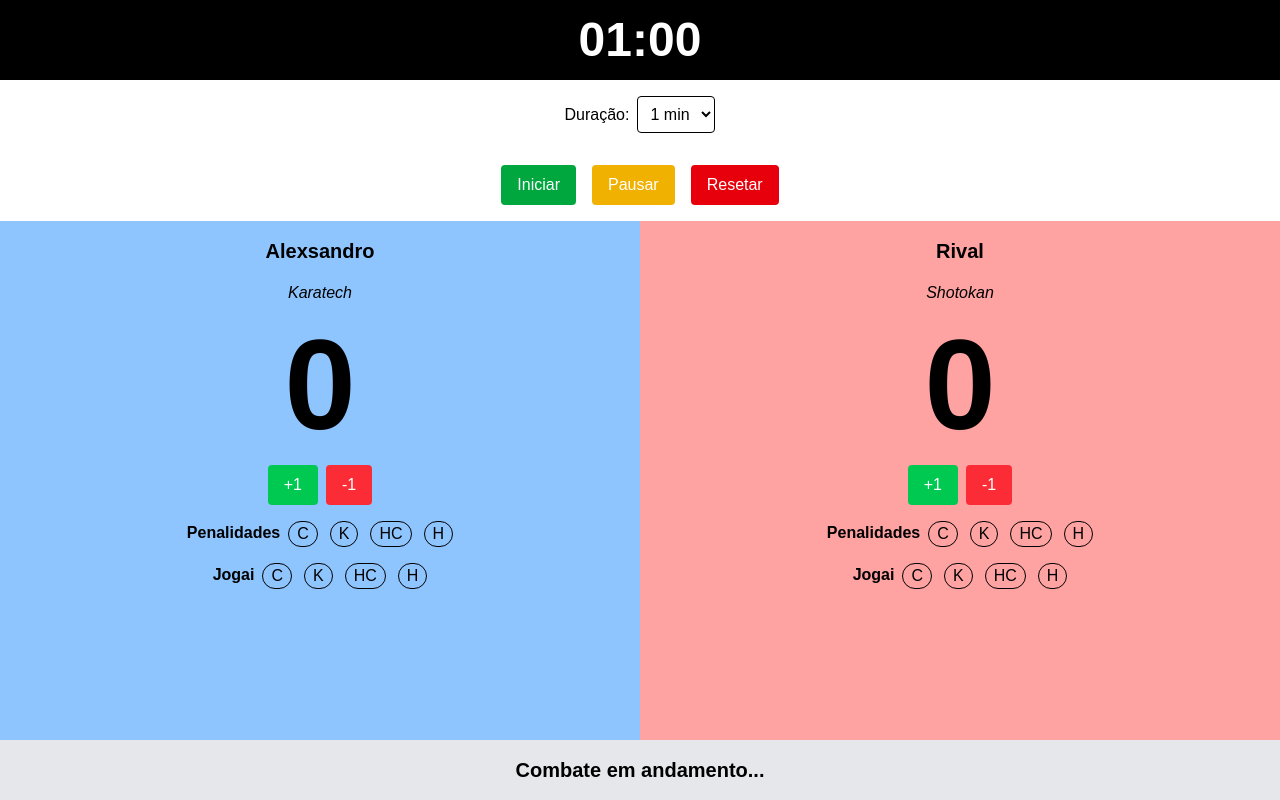
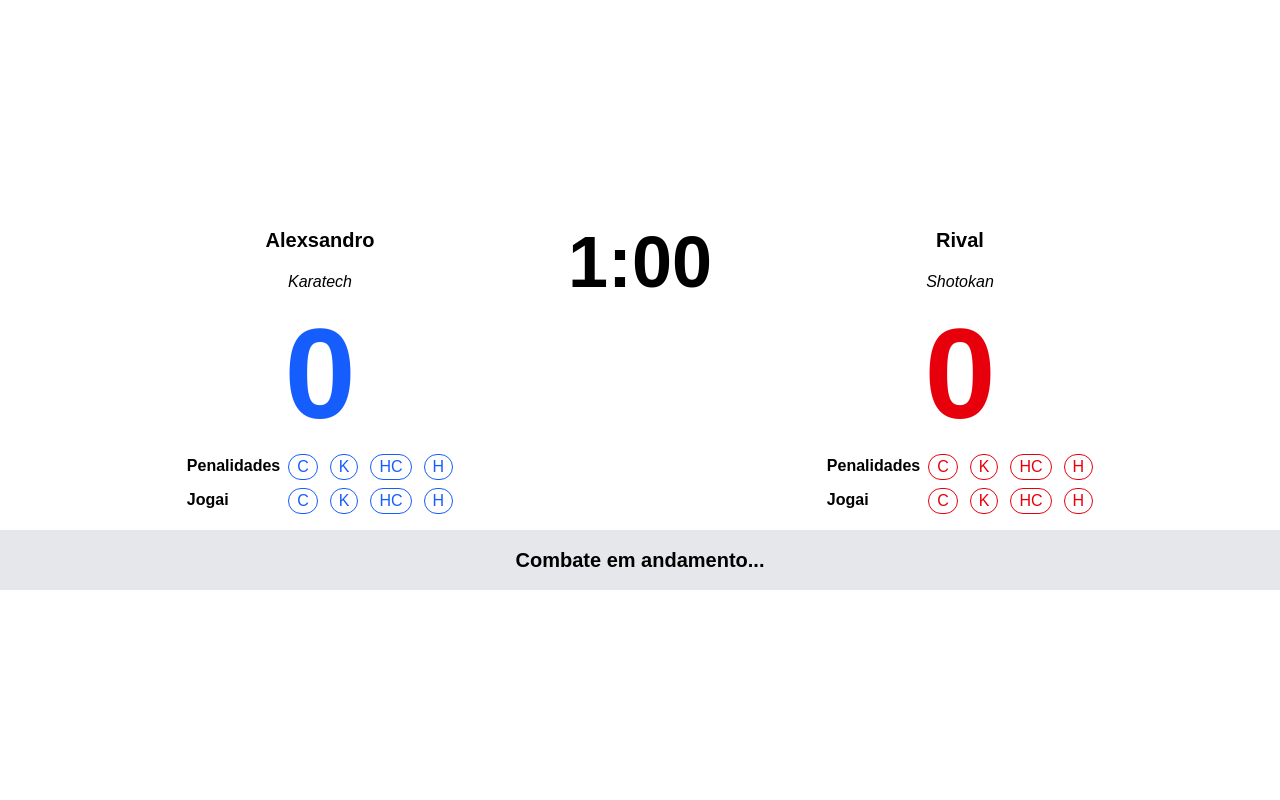
Before and after one commit to A1exsandro/scoreboard, a Next.js app: page /scoreboard in a window 1280 px wide. Built offline with nearby package versions, Linux system fonts and the light colour scheme.

Commit message:
refactor: style layout

```diff
--- a/src/app/scoreboard/page.tsx
+++ b/src/app/scoreboard/page.tsx
@@ -57,6 +57,19 @@ const Scoreboard = () => {
     }
   }, [timeLeft])
 
+  const [admin, setAdmin] = useState(false)
+
+  useEffect(() => {
+    const userAgent = typeof window !== "undefined" ? navigator.userAgent : ""
+    const isMobile =
+      /Android|webOS|iPhone|iPad|iPod|BlackBerry|IEMobile|Opera Mini/i.test(
+        userAgent
+      )
+    if (isMobile) {
+      setAdmin(true)
+    }
+  }, [])
+
 	// Definir a luta pelas penalidades
 	useEffect(() => {
   competitors.forEach((c, index) => {
@@ -88,7 +101,7 @@ const Scoreboard = () => {
   const formatTime = (s: number) => {
     const min = Math.floor(s / 60)
     const sec = s % 60
-    return `${String(min).padStart(2, "0")}:${String(sec).padStart(2, "0")}`
+    return `${String(min).padStart(1, "0")}:${String(sec).padStart(2, "0")}`
   }
 
   const handleStart = () => {
@@ -97,13 +110,11 @@ const Scoreboard = () => {
   }
 
   return (
-    <div className="flex flex-col w-screen h-screen">
-      {/* Cronômetro */}
-      <div className="text-center bg-black text-white text-5xl font-bold py-4">
-        {formatTime(timeLeft)}
-      </div>
+    <div className="flex flex-col w-screen h-screen justify-center">
 
       {/* Configuração de tempo */}
+      {
+        admin &&
         <div className="flex justify-center space-x-4 py-4">
           <label className="flex items-center gap-2">
             Duração:
@@ -120,36 +131,16 @@ const Scoreboard = () => {
             </select>
           </label>
         </div>
+      }
 
-      {/* Controles do cronômetro */}
-      <div className="flex justify-center space-x-4 py-4">
-        <button
-          onClick={handleStart}
-          disabled={isRunning || timeLeft === 0}
-          className="px-4 py-2 bg-green-600 text-white rounded"
-        >
-          Iniciar
-        </button>
-        <button
-          onClick={() => setIsRunning(false)}
-          disabled={!isRunning}
-          className="px-4 py-2 bg-yellow-500 text-white rounded"
-        >
-          Pausar
-        </button>
-        <button
-          onClick={() => {
-            setIsRunning(false)
-            setTimeLeft(matchDuration) // reinicia com a duração escolhida
-          }}
-          className="px-4 py-2 bg-red-600 text-white rounded"
-        >
-          Resetar
-        </button>
+      {/* Competidores */}
+      <div className="relative flex">
+        {/* Cronômetro */}
+        <div className="text-center text-7xl font-bold
+        rounded-full py-4 px-6 fixed w-screen">
+          {formatTime(timeLeft)}
         </div>
 
-      {/* Competidores */}
-      <div className="flex flex-1">
         {competitors.map((competitor, index) => (
           <CompetitorScore
             key={competitor.color}
@@ -188,6 +179,36 @@ const Scoreboard = () => {
       <div className="p-4 text-center bg-gray-200 font-bold text-xl">
         {getWinner()}
       </div>
+
+      {/* Controles do cronômetro */}
+      {
+        admin &&
+        <div className="flex justify-center space-x-4 py-4">
+          <button
+            onClick={handleStart}
+            disabled={isRunning || timeLeft === 0}
+            className="px-4 py-2 bg-green-600 text-white rounded"
+            >
+            Iniciar
+          </button>
+          <button
+            onClick={() => setIsRunning(false)}
+            disabled={!isRunning}
+            className="px-4 py-2 bg-yellow-500 text-white rounded"
+            >
+            Pausar
+          </button>
+          <button
+            onClick={() => {
+              setIsRunning(false)
+              setTimeLeft(matchDuration) // reinicia com a duração escolhida
+            }}
+            className="px-4 py-2 bg-red-600 text-white rounded"
+            >
+            Resetar
+          </button>
+        </div>
+      }
     </div>
   )
 }
--- a/src/components/CompetitorScore.tsx
+++ b/src/components/CompetitorScore.tsx
@@ -25,15 +25,19 @@ const CompetitorScore = ({
   onTogglePenalty,
   onToggleJogai,
 }: CompetitorScoreProps) => {
-  const bgColor = color === "red" ? "bg-red-300" : "bg-blue-300"
+  const textColor = color === "red" ? "text-red-600" : "text-blue-600"
   const accent = color === "red" ? "red" : "blue"
 
+  const admin = false
+
   return (
-    <div className={`${bgColor} w-full flex flex-col items-center p-4 gap-4`}>
+    <div className="w-full flex flex-col items-center p-4 gap-4">
       <h2 className="text-xl font-bold">{name}</h2>
       <h2 className="text-md italic">{dojo}</h2>
-      <h2 className="text-9xl font-extrabold">{score}</h2>
+      <h2 className={`text-9xl font-extrabold ${textColor}`}>{score}</h2>
 
+      {
+        admin &&
         <div className="flex gap-2">
           <button
             onClick={onAddPoint}
@@ -48,7 +52,9 @@ const CompetitorScore = ({
             -1
           </button>
         </div>
+      }
 
+      <div className="flex flex-col gap-2">
         <Penalty
           title="Penalidades"
           labels={["C", "K", "HC", "H"]}
@@ -65,6 +71,7 @@ const CompetitorScore = ({
           color={accent}
           />
       </div>
+    </div>
   )
 }
 
```
Lines whose indentation alone changed are shown as unchanged.
